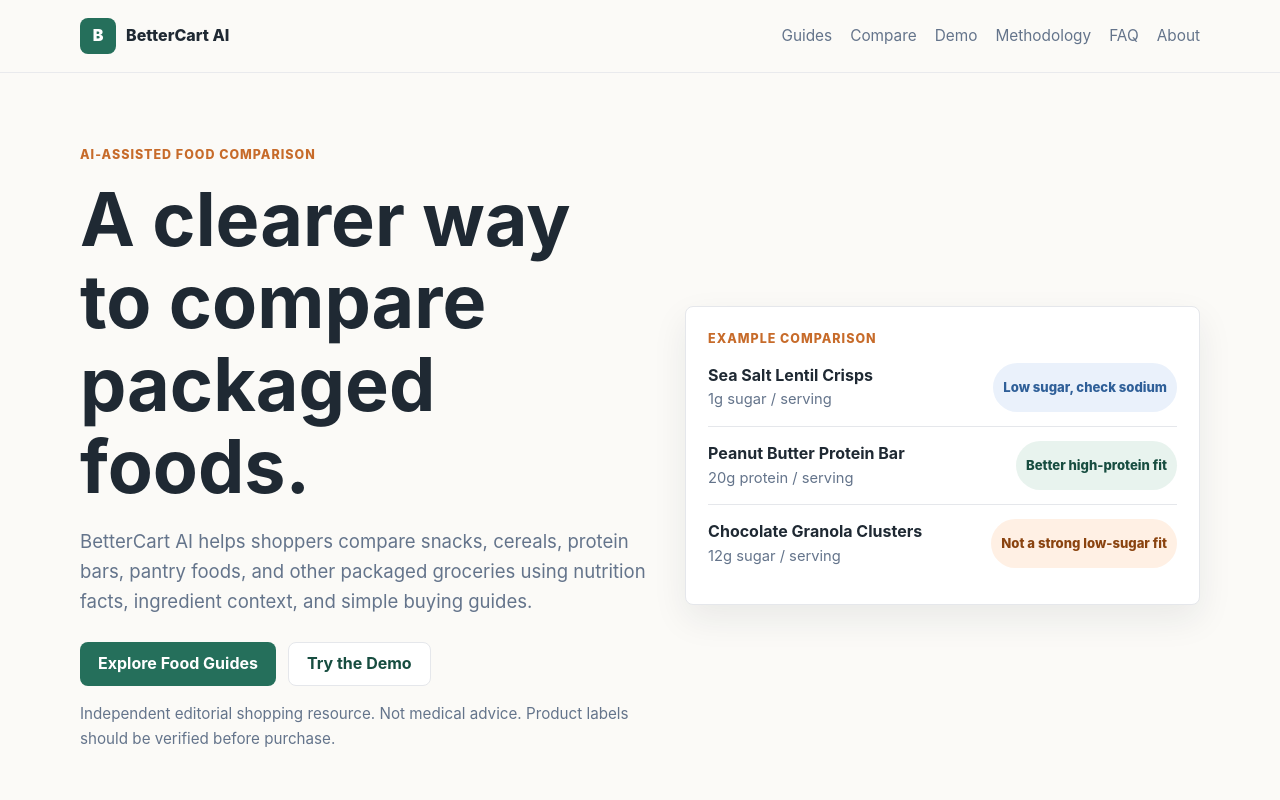
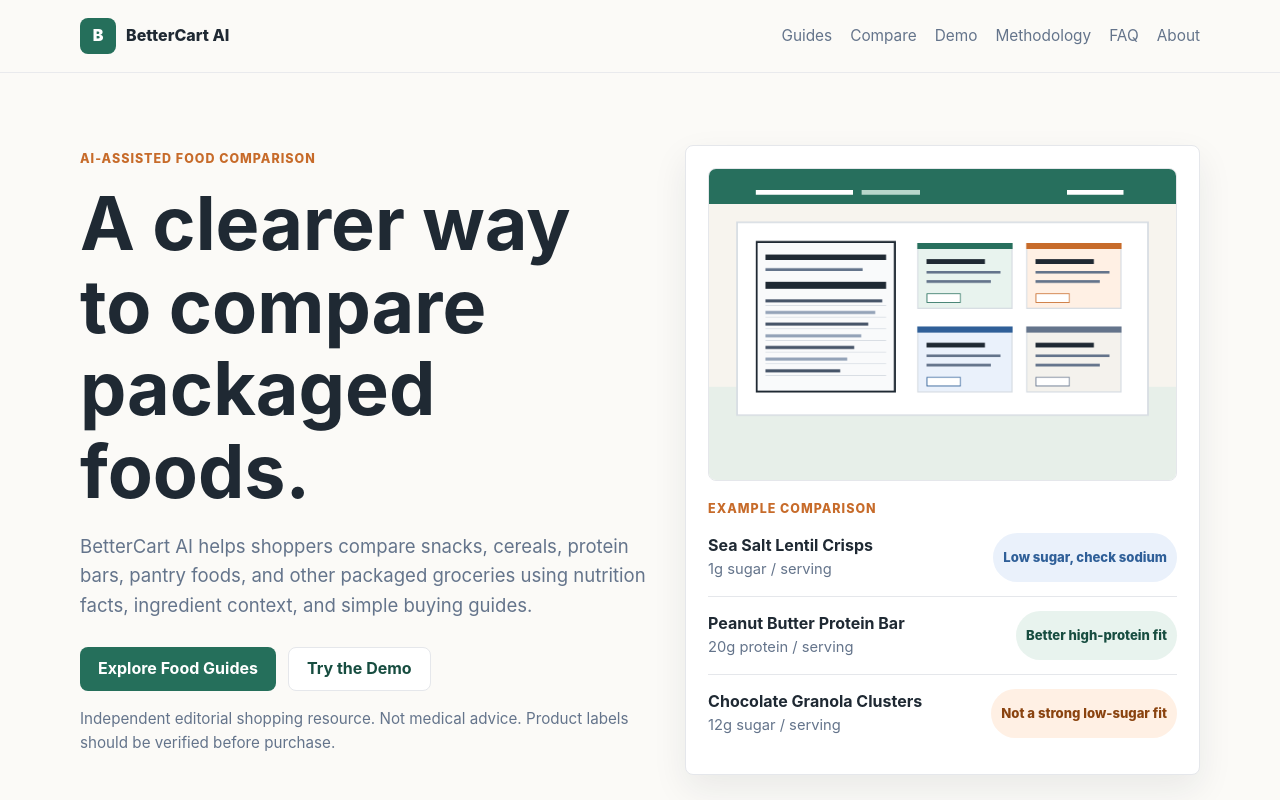
Before and after one commit to Astalos11/bettercart-ai-approval-site, a Next.js app: page / in a window 1280 px wide. Shown: the top 800 px of the page. Built offline with nearby package versions, Linux system fonts and the light colour scheme.

Commit message:
Add homepage visual asset

```diff
--- a/app/globals.css
+++ b/app/globals.css
@@ -181,6 +181,16 @@ h3 {
   border-radius: 8px;
   box-shadow: var(--shadow);
   padding: 22px;
+}
+
+.hero-visual {
+  display: block;
+  width: 100%;
+  aspect-ratio: 3 / 2;
+  object-fit: cover;
+  border: 1px solid var(--line);
+  border-radius: 8px;
+  margin-bottom: 18px;
 }
 
 .panel-row {
--- a/app/page.jsx
+++ b/app/page.jsx
@@ -41,6 +41,11 @@ export default function HomePage() {
             </p>
           </div>
           <div className="product-panel" aria-label="Example product comparison">
+            <img
+              className="hero-visual"
+              src="/images/food-comparison-workspace.png"
+              alt="Illustration of packaged food comparison cards and a nutrition facts panel"
+            />
             <div className="eyebrow">Example comparison</div>
             {previewProducts.map((product, index) => (
               <div className="panel-row" key={product.name}>
```
Also changed, not shown: public/images/food-comparison-workspace.png (added).
